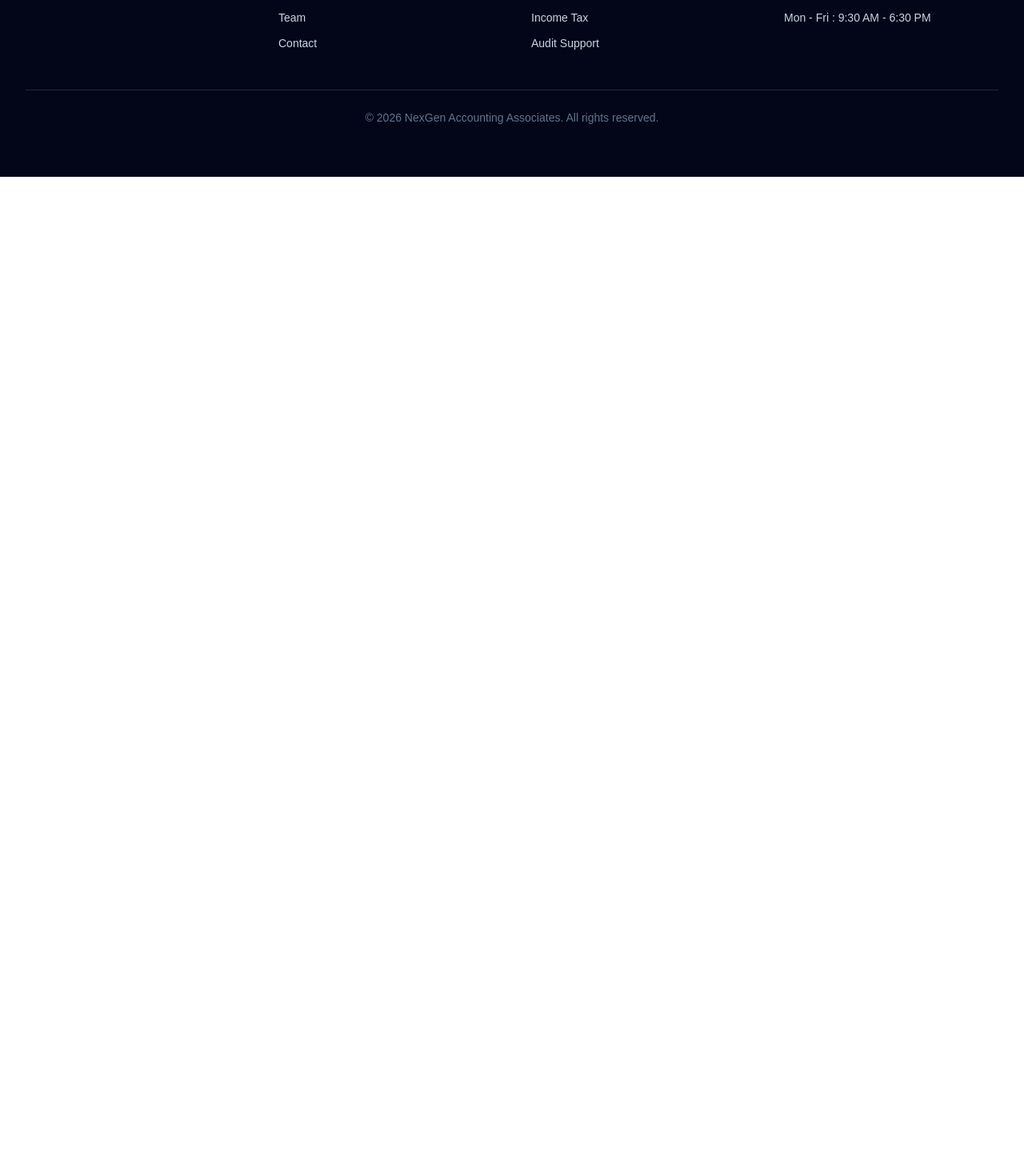
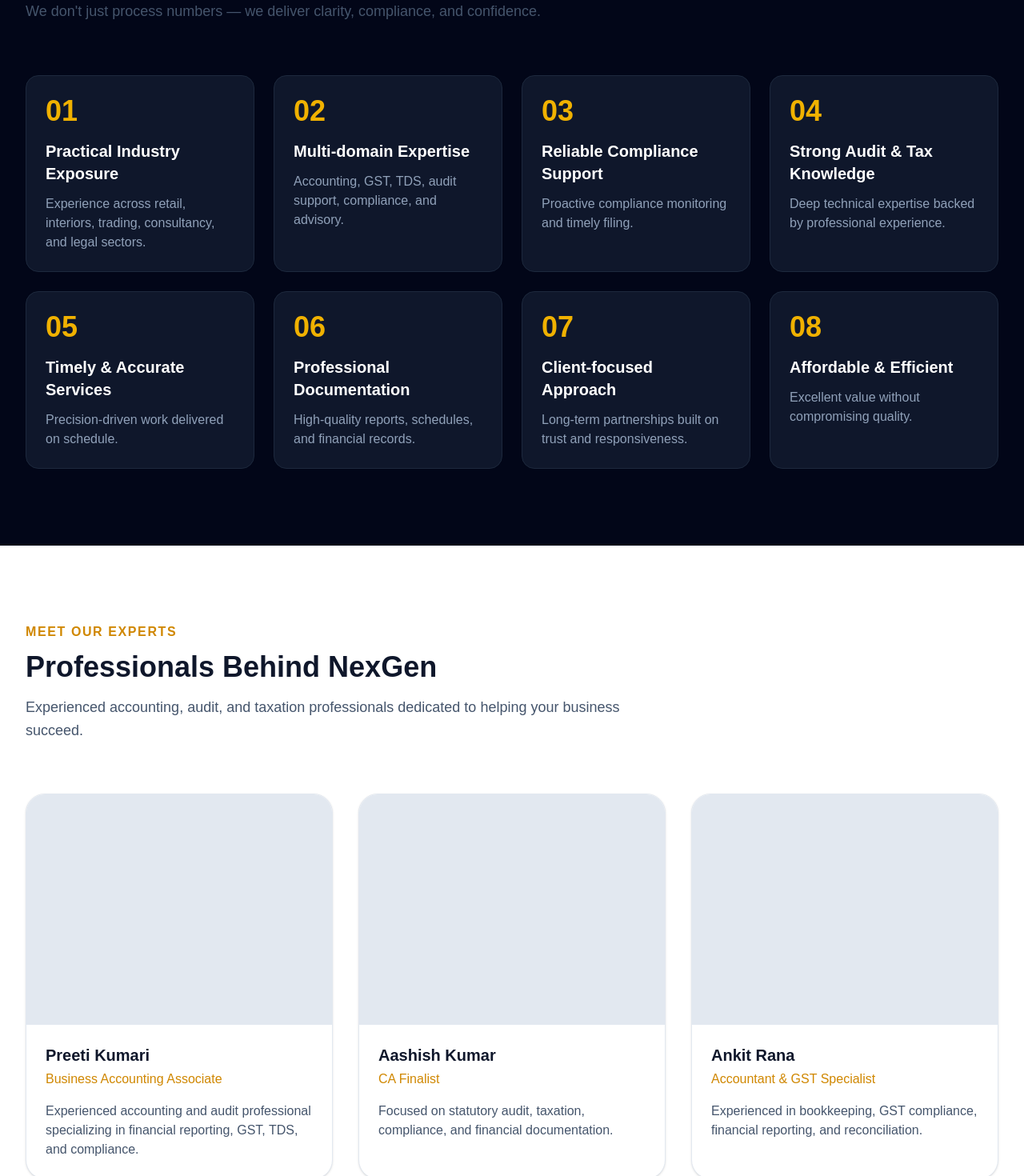
Before and after one commit to manavpal-dev/NexGen, a Next.js app: page / in a window 1280 px wide. Shown: the part 2443-3913 px from the top of the page at 80% size. Before the commit the page ends 2664 px from the top, so only its background shows below. Built offline with nearby package versions, Linux system fonts and the light colour scheme.

Commit message:
feat: add Team and WhyChooseUs components with corresponding data and structure

```diff
--- a/src/app/page.tsx
+++ b/src/app/page.tsx
@@ -1,6 +1,8 @@
 import About from "@/components/home/About";
 import Hero from "@/components/home/Hero";
 import Services from "@/components/home/Services";
+import Team from "@/components/home/Team";
+import WhyChooseUs from "@/components/home/WhyChooseUs";
 
 export default function Home() {
   return (
@@ -8,6 +10,8 @@
       <Hero />
       <About />
       <Services />
+      <WhyChooseUs />
+      <Team />
     </main>
   );
 }
--- /dev/null
+++ b/src/components/home/Team.tsx
@@ -0,0 +1,28 @@
+import SectionHeading from "@/components/shared/SectionHeading";
+import TeamCard from "@/components/team/TeamCard";
+import { team } from "@/data/team";
+
+export default function Team() {
+  return (
+    <section className="bg-white py-24">
+      <div className="mx-auto max-w-7xl px-6 lg:px-8">
+        <SectionHeading
+          subtitle="Meet Our Experts"
+          title="Professionals Behind NexGen"
+          description="Experienced accounting, audit, and taxation professionals dedicated to helping your business succeed."
+        />
+
+        <div className="mt-16 grid gap-8 md:grid-cols-2 lg:grid-cols-3">
+          {team.map((member) => (
+            <TeamCard
+              key={member.name}
+              name={member.name}
+              role={member.role}
+              description={member.description}
+            />
+          ))}
+        </div>
+      </div>
+    </section>
+  );
+}
--- /dev/null
+++ b/src/components/home/WhyChooseUs.tsx
@@ -0,0 +1,35 @@
+import SectionHeading from "@/components/shared/SectionHeading";
+import { advantages } from "@/data/advantages";
+
+export default function WhyChooseUs() {
+  return (
+    <section className="bg-slate-950 py-24">
+      <div className="mx-auto max-w-7xl px-6 lg:px-8">
+        <SectionHeading
+          subtitle="Our Advantage"
+          title="Why Choose NexGen?"
+          description="We don't just process numbers — we deliver clarity, compliance, and confidence."
+        />
+
+        <div className="mt-16 grid gap-6 md:grid-cols-2 lg:grid-cols-4">
+          {advantages.map((item) => (
+            <div
+              key={item.number}
+              className="rounded-2xl border border-slate-800 bg-slate-900 p-6 transition hover:border-yellow-500"
+            >
+              <span className="text-4xl font-bold text-yellow-500">
+                {item.number}
+              </span>
+
+              <h3 className="mt-4 text-xl font-semibold text-white">
+                {item.title}
+              </h3>
+
+              <p className="mt-3 text-slate-400">{item.description}</p>
+            </div>
+          ))}
+        </div>
+      </div>
+    </section>
+  );
+}
--- /dev/null
+++ b/src/components/team/TeamCard.tsx
@@ -0,0 +1,21 @@
+type TeamCardProps = {
+  name: string;
+  role: string;
+  description: string;
+};
+
+export default function TeamCard({ name, role, description }: TeamCardProps) {
+  return (
+    <div className="overflow-hidden rounded-3xl border border-slate-200 bg-white shadow-sm transition hover:-translate-y-2 hover:shadow-xl">
+      <div className="h-72 bg-slate-200" />
+
+      <div className="p-6">
+        <h3 className="text-xl font-bold text-slate-900">{name}</h3>
+
+        <p className="mt-1 font-medium text-yellow-600">{role}</p>
+
+        <p className="mt-4 text-slate-600">{description}</p>
+      </div>
+    </div>
+  );
+}
--- /dev/null
+++ b/src/data/advantages.ts
@@ -0,0 +1,44 @@
+export const advantages = [
+  {
+    number: "01",
+    title: "Practical Industry Exposure",
+    description:
+      "Experience across retail, interiors, trading, consultancy, and legal sectors.",
+  },
+  {
+    number: "02",
+    title: "Multi-domain Expertise",
+    description:
+      "Accounting, GST, TDS, audit support, compliance, and advisory.",
+  },
+  {
+    number: "03",
+    title: "Reliable Compliance Support",
+    description: "Proactive compliance monitoring and timely filing.",
+  },
+  {
+    number: "04",
+    title: "Strong Audit & Tax Knowledge",
+    description: "Deep technical expertise backed by professional experience.",
+  },
+  {
+    number: "05",
+    title: "Timely & Accurate Services",
+    description: "Precision-driven work delivered on schedule.",
+  },
+  {
+    number: "06",
+    title: "Professional Documentation",
+    description: "High-quality reports, schedules, and financial records.",
+  },
+  {
+    number: "07",
+    title: "Client-focused Approach",
+    description: "Long-term partnerships built on trust and responsiveness.",
+  },
+  {
+    number: "08",
+    title: "Affordable & Efficient",
+    description: "Excellent value without compromising quality.",
+  },
+];
--- /dev/null
+++ b/src/data/team.ts
@@ -0,0 +1,23 @@
+export const team = [
+  {
+    name: "Preeti Kumari",
+    role: "Business Accounting Associate",
+    image: "/team/preeti.jpg",
+    description:
+      "Experienced accounting and audit professional specializing in financial reporting, GST, TDS, and compliance.",
+  },
+  {
+    name: "Aashish Kumar",
+    role: "CA Finalist",
+    image: "/team/aashish.jpg",
+    description:
+      "Focused on statutory audit, taxation, compliance, and financial documentation.",
+  },
+  {
+    name: "Ankit Rana",
+    role: "Accountant & GST Specialist",
+    image: "/team/ankit.jpg",
+    description:
+      "Experienced in bookkeeping, GST compliance, financial reporting, and reconciliation.",
+  },
+];
```
